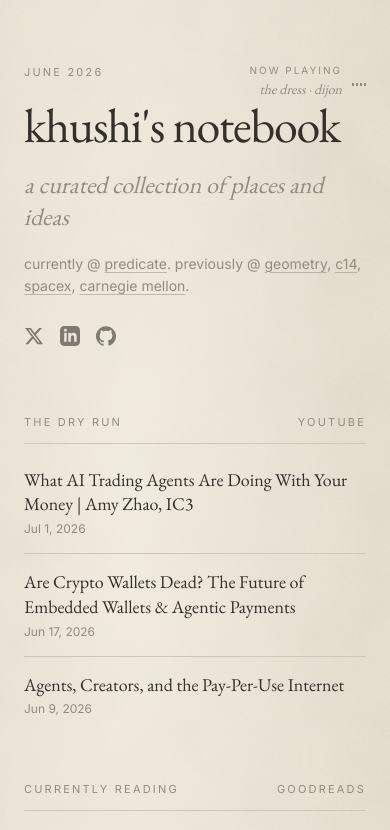
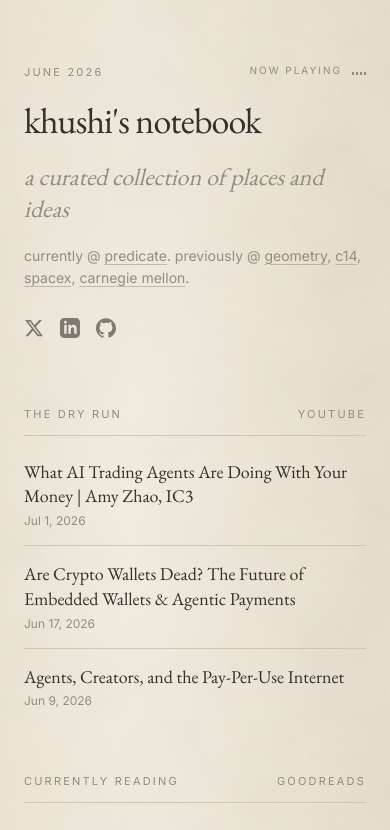
Before and after one commit to khushi02/personal-site, a Next.js app: page / in a window 390 px wide. Shown: the top 830 px of the page. Built offline with nearby package versions, Linux system fonts and the light colour scheme; no server answers.

Commit message:
update the now playing for smaller screens

```diff
--- a/app/page.tsx
+++ b/app/page.tsx
@@ -73,7 +73,7 @@ export default async function Home() {
               year: "numeric",
             })}
           </p>
-          <h1 className="font-serif text-5xl tracking-tight text-ink">
+          <h1 className="font-serif text-4xl tracking-tight text-ink sm:text-5xl">
             khushi&apos;s notebook
           </h1>
           <p className="font-serif text-2xl italic text-muted">
--- a/components/NowPlaying.tsx
+++ b/components/NowPlaying.tsx
@@ -114,7 +114,7 @@ export default function NowPlaying() {
           <span className="font-sans text-[10px] uppercase tracking-[0.2em]">
             now playing
           </span>
-          <span className="mt-0.5 font-serif text-sm italic">
+          <span className="mt-0.5 hidden font-serif text-sm italic sm:inline">
             {SONG} · {ARTIST}
           </span>
         </span>
```
